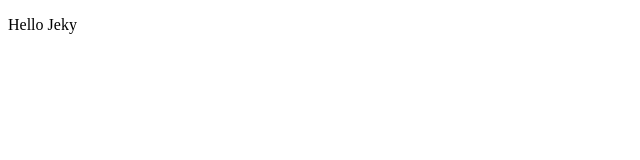
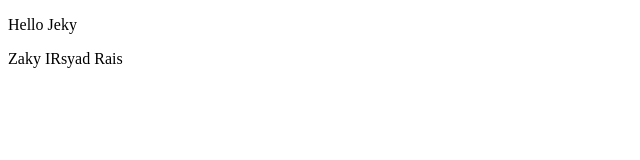
Before and after one commit to zakyirsyaad/navbar, a plain HTML site: page index.html in a window 1280 px wide. Shown: the whole page, without its empty margins (0-640 px from the left). Drawn offline with Linux system fonts and the light colour scheme.

Commit message:
update nama

```diff
--- a/index.html
+++ b/index.html
@@ -9,6 +9,7 @@
 
 <body>
     <p>Hello Jeky</p>
+    <p>Zaky IRsyad Rais</p>
 </body>
 
 </html>
```
